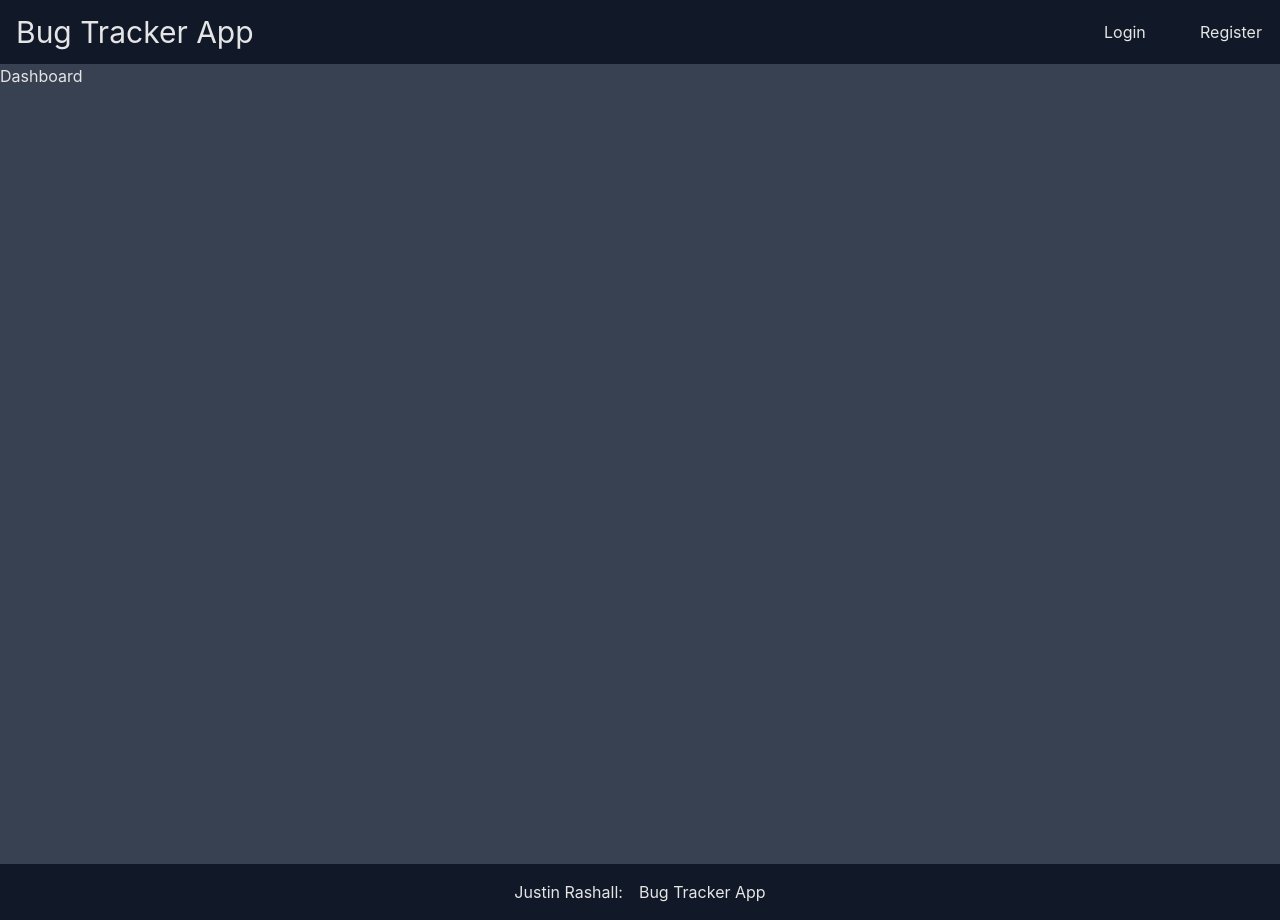
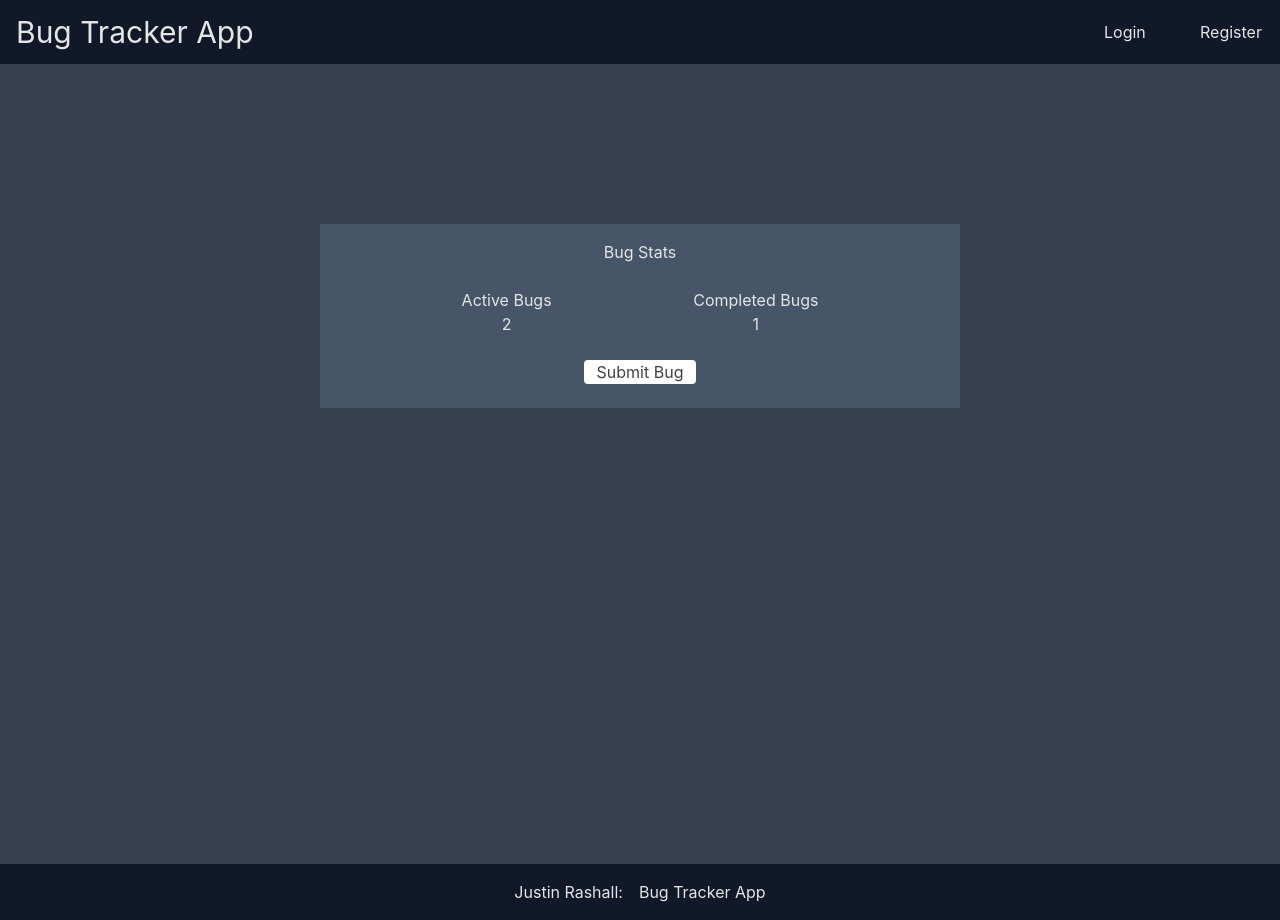
Before and after one commit to DeusMalsith/bugtrackerapp, a React (Create React App) app: page /dashboard in a window 1280 px wide. Built offline with nearby package versions, Linux system fonts and the light colour scheme.

Commit message:
display bug stats

```diff
--- a/src/routes/dashboard/Dashboard.js
+++ b/src/routes/dashboard/Dashboard.js
@@ -1,9 +1,31 @@
-import React from 'react'
+import React from 'react';
+import { bugList } from '../../helpers/BugList';
 
 const Dashboard = () => {
   return (
-    <div>Dashboard</div>
-  )
-}
+    <div className='flex flex-col'>
+      <div className='bg-slate-600 mt-40 w-6/12 flex flex-col self-center'>
+        <h1 className='text-center mb-6 mt-4'>Bug Stats</h1>
+        <div className='flex flex-row justify-evenly'>
+          <div>
+            <h2>Active Bugs</h2>
+            <p className='text-center'>
+              {bugList.filter((bug) => !bug.completed).length}
+            </p>
+          </div>
+          <div>
+            <h2>Completed Bugs</h2>
+            <p className='text-center'>
+              {bugList.filter((bug) => bug.completed).length}
+            </p>
+          </div>
+        </div>
+        <button className='bg-white rounded text-neutral-700 w-28 self-center my-6'>
+          Submit Bug
+        </button>
+      </div>
+    </div>
+  );
+};
 
-export default Dashboard
+export default Dashboard;
```
